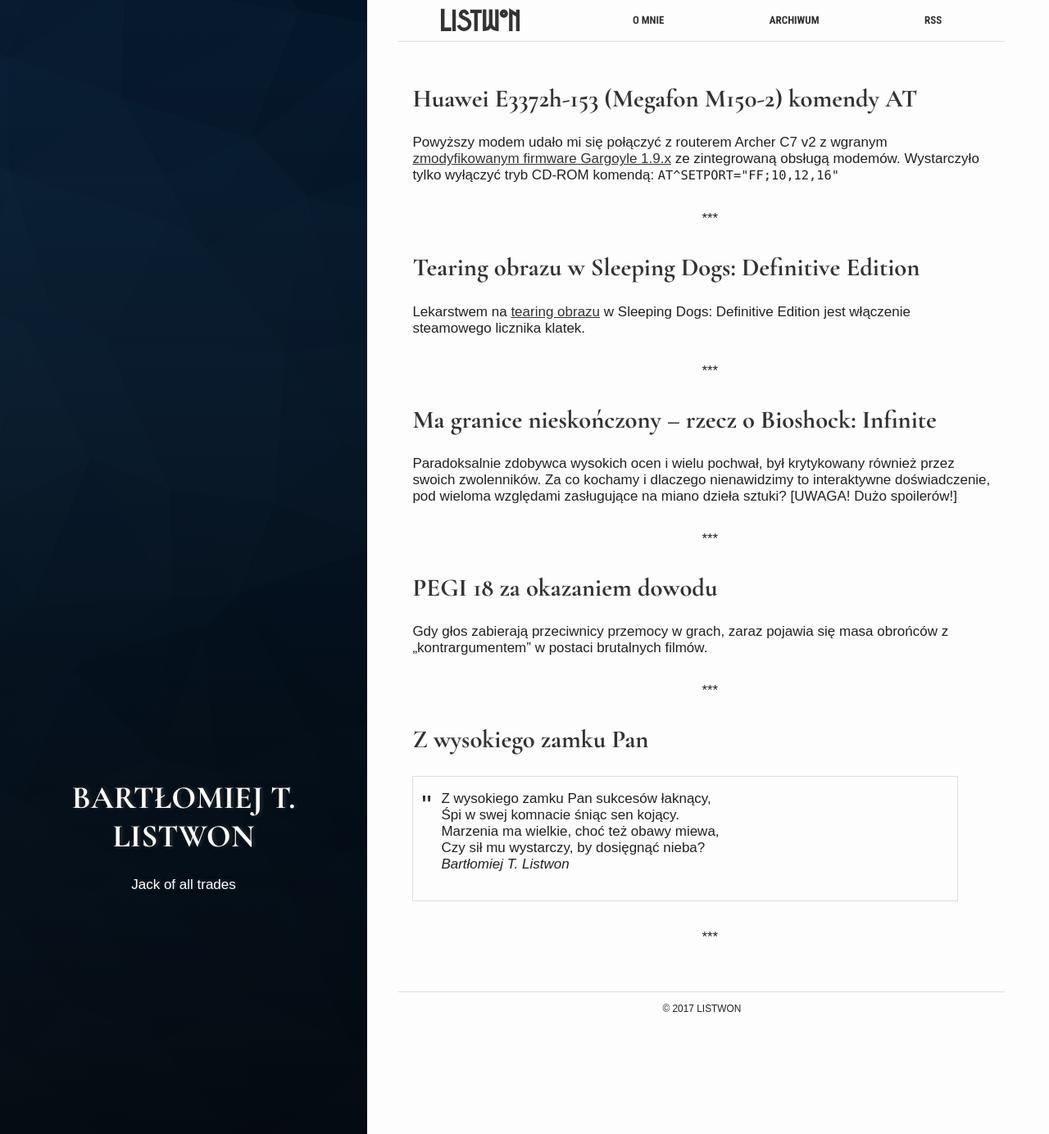
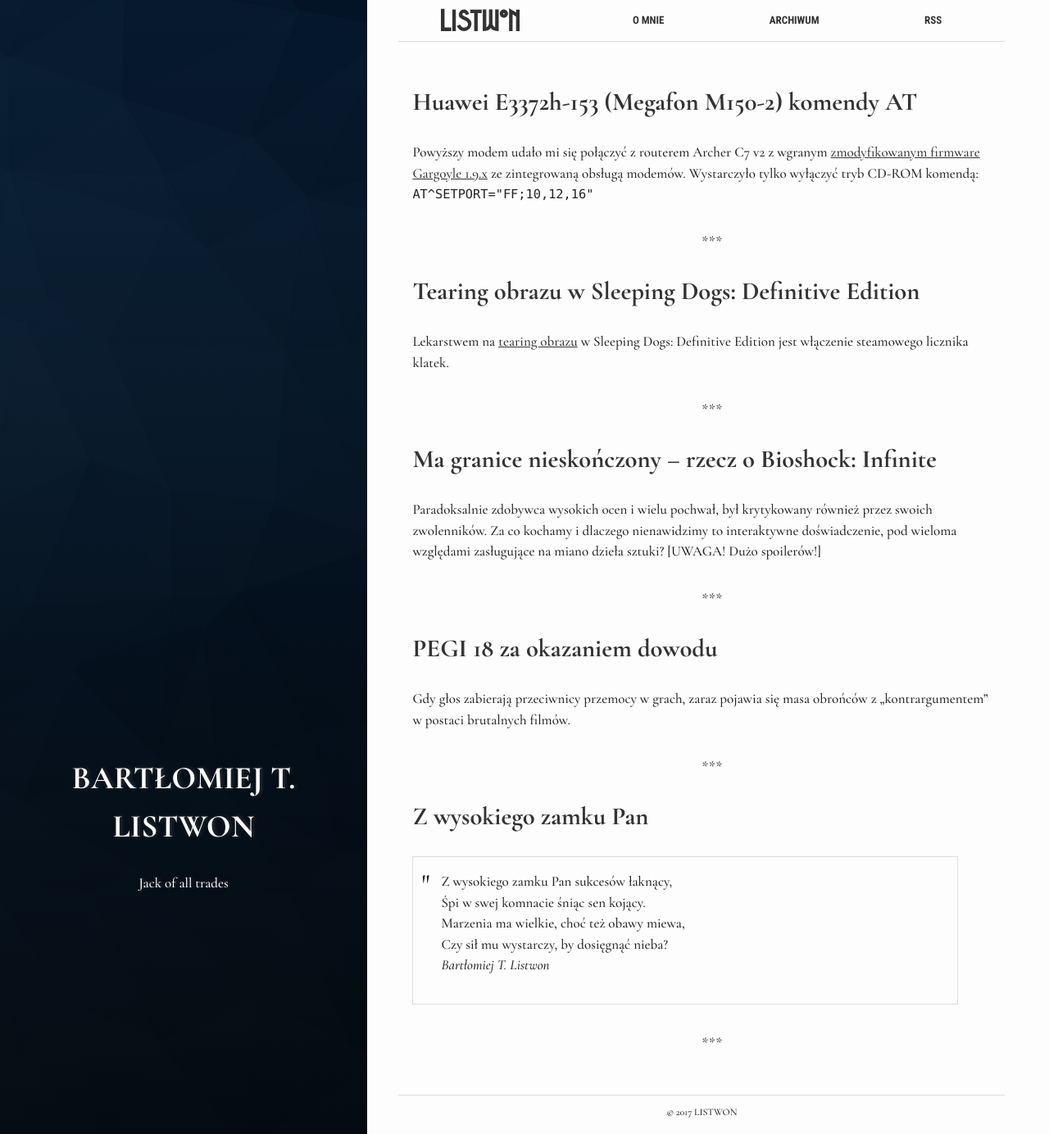
Before and after one commit to Listwon/listwon.github.io, a Jekyll site: the page built from index.html, in a window 1280 px wide and 1384 px high. Shown: the whole window at 82% size. Built offline with Jekyll 4.4.1, drawn with Linux system fonts in a browser that asks for light colours.

Commit message:
Fix font error

```diff
--- a/_includes/head.html
+++ b/_includes/head.html
@@ -17,7 +17,7 @@
 
   <link rel="canonical" href="{{ page.url | replace:'index.html','' | absolute_url }}">
   <link rel="alternate" type="application/rss+xml" title="{{ site.title }}" href="{{ "/feed.xml" | prepend: site.baseurl | prepend: site.url }}">
-  <link href="https://fonts.googleapis.com/css?family=Cormorant+Garamond:400,400i,700|Roboto+Condensed:700&amp;subset=latin-ext" rel="stylesheet">
+  <link href="https://fonts.googleapis.com/css?family=Cormorant+Garamond:500,500i,700|Roboto+Condensed:700&amp;subset=latin-ext" rel="stylesheet">
   <link rel="stylesheet" href="{{ "/assets/css/main.css" | relative_url }}">
   <link rel="stylesheet" href="{{ "/assets/css/font-awesome.min.css" | relative_url }}">
 
--- a/assets/_sass/_base.scss
+++ b/assets/_sass/_base.scss
@@ -13,7 +13,7 @@
 
 
 body {
-  font: medium 17px/1.5 'Cormorant Garamond',Garamond,Baskerville,Baskerville Old Face,Hoefler Text,Times New Roman,serif;
+  font: 17px/1.5 'Cormorant Garamond',Garamond,Baskerville,Baskerville Old Face,Hoefler Text,Times New Roman,serif;
   width: 100%;
   height: 100%;
   background: #fdfdfd;
```
